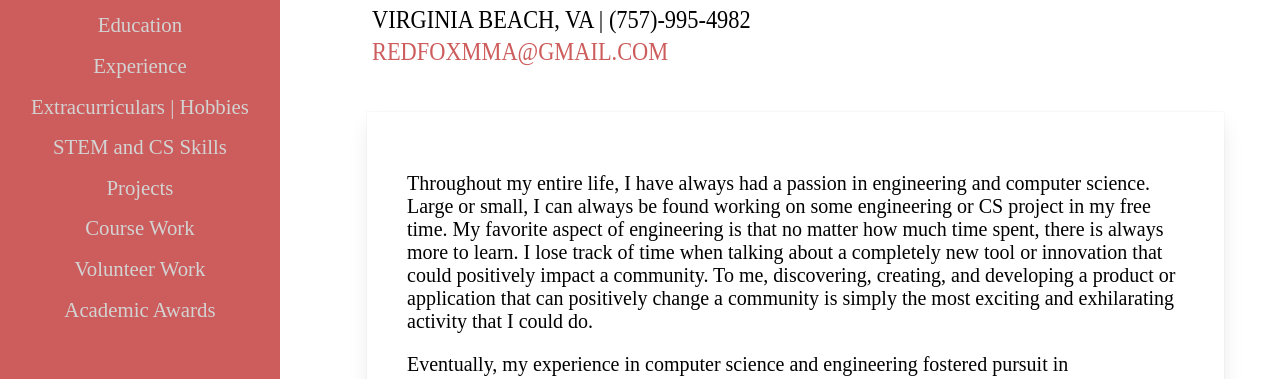
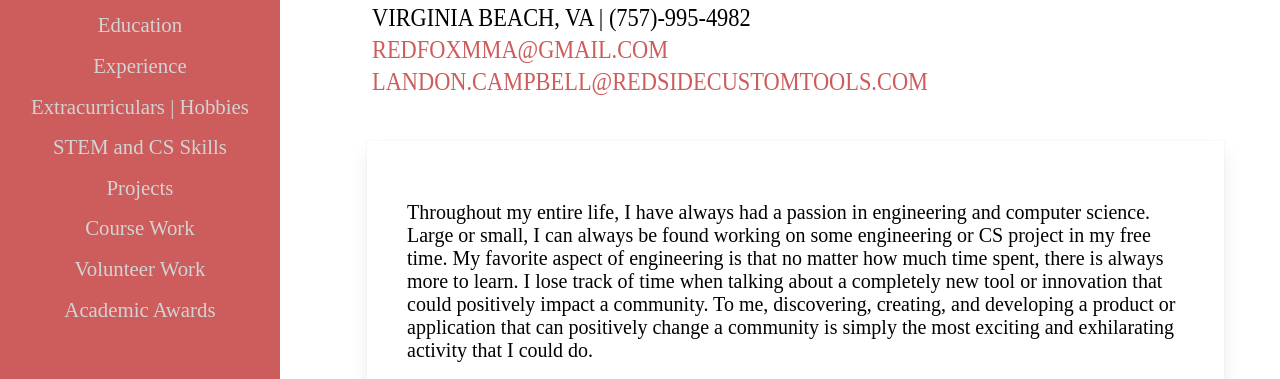
Before and after one commit to landon-campbell/resume, a plain HTML site: page index.html in a window 1280 px wide. Shown: the part 384-763 px from the top of the page. Drawn offline with nearby package versions, Linux system fonts and the light colour scheme; a web font is replaced by a local one.

Commit message:
Add files via upload

```diff
--- a/index.html
+++ b/index.html
@@ -44,6 +44,7 @@
 		<div class="info">
 			<text>Virginia Beach, VA | (757)-995-4982</text>
 			<a class="email" href="mailto:redfoxmma@gmail.com"><text>redfoxmma@gmail.com</text></a>
+			<a class="email" href="mailto:landon.campbell@redsidecustomtools.com"><text>landon.campbell@redsidecustomtools.com</text></a>
 		</div>
 	</div>
 
```
